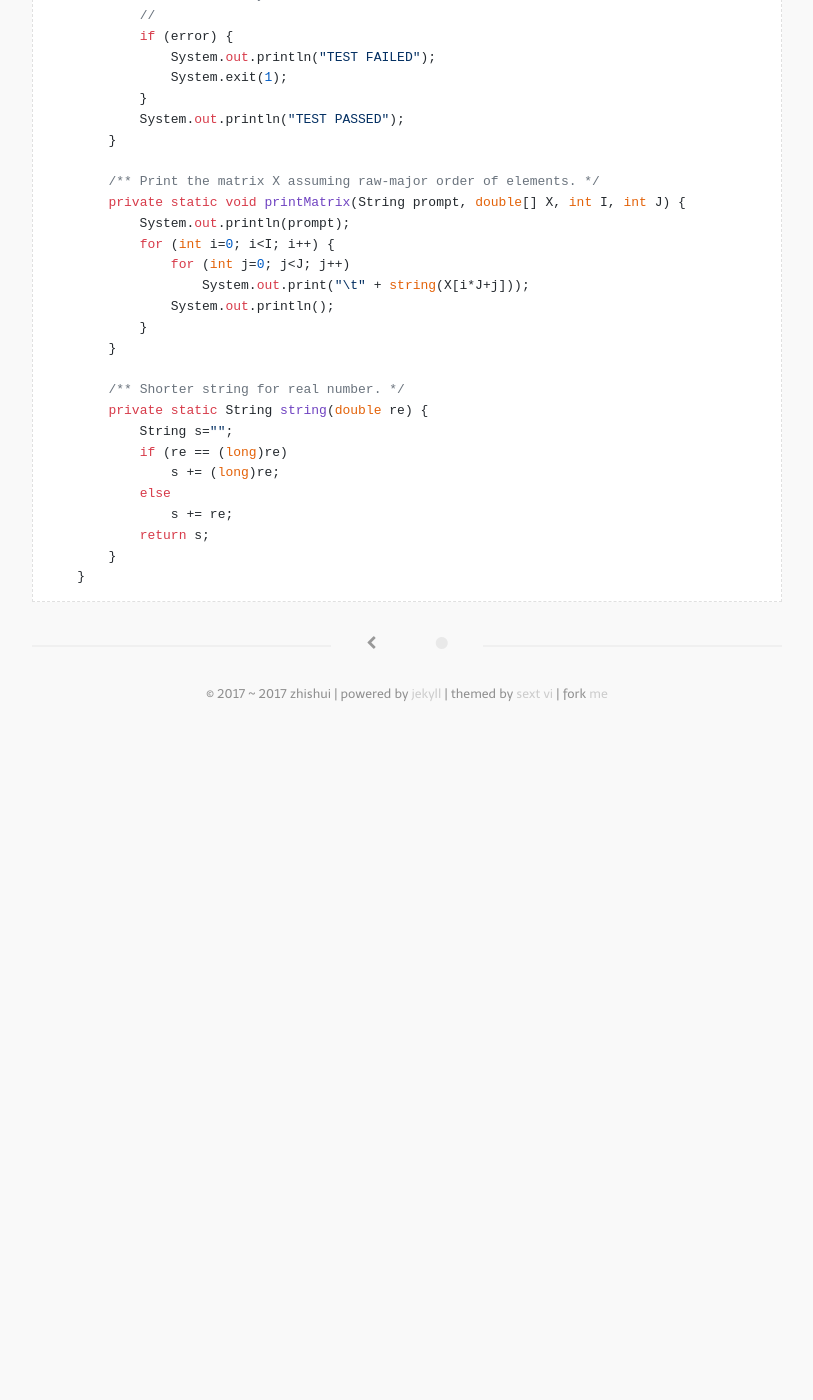
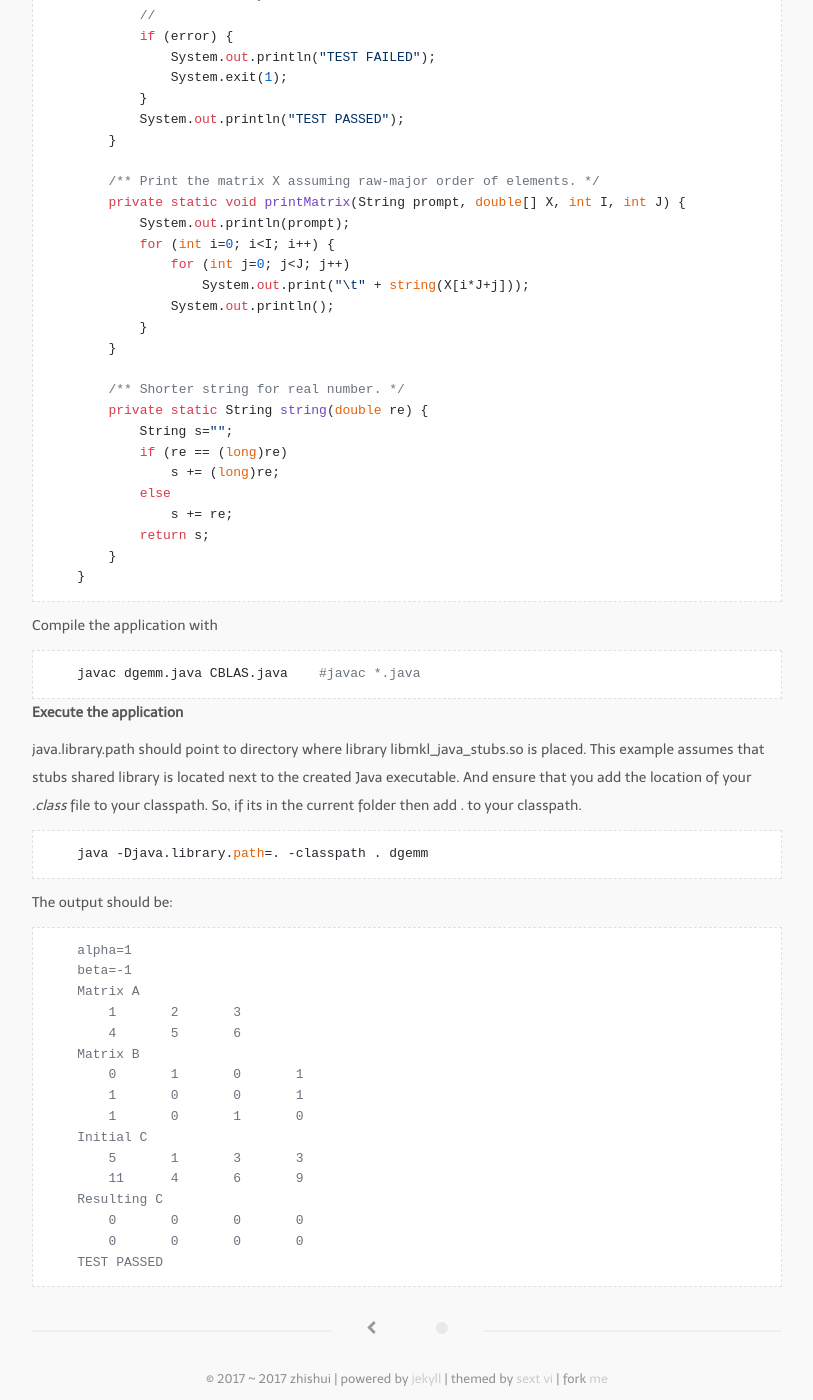
Before and after one commit to bizhishui/bizhishui.github.io, a Jekyll site: the page built from _posts/2017-03-09-Java-MKL-Example.md, in a window 1280 px wide and 1400 px high, scrolled down 3195 px. Shown: the whole window, without its empty margins (233-1046 px from the left). Built offline with Jekyll 4.4.1, drawn with Linux system fonts in a browser that asks for light colours; nearby versions of some CDN libraries; some web fonts are replaced; a script that is not in the unit is left out; before the commit the page ends 3910 px from its top, so only the background shows below that.

Commit message:
keeps on

````diff
--- a/_posts/2017-03-09-Java-MKL-Example.md
+++ b/_posts/2017-03-09-Java-MKL-Example.md
@@ -39,7 +39,7 @@ But make sure to use the following commands to set the PATH related varibales.
 This section is mainly adapted from [Intel Developer Zone](https://software.intel.com/en-us/articles/performance-tools-for-software-developers-how-do-i-use-intel-mkl-with-java).
 Intel® MKL C functions can be accessed from Java through Java Native Interface (JNI). The following example shows how to call cblas_dgemm from java on Linux.
 
-##### 1. Create a java file with cblas dgemm description (CBLAS.java)
+#### 1. Create a java file with cblas dgemm description (CBLAS.java)
 {:.no_toc}
 
 ```
@@ -75,7 +75,7 @@ Compile the CBLAS.java using the java compiler as below:
     javac CBLAS.java
 ```
 
-##### 2. Generate headers files from the java class file which was created in the previous step
+#### 2. Generate headers files from the java class file which was created in the previous step
 {:.no_toc}
 These headers should be used in C file in the next step. You donot need edit the generated header file *CBLAS.h*.
 
@@ -83,7 +83,7 @@ These headers should be used in C file in the next step. You donot need edit the
     javah -classpath . CBLAS      #javah -classpath path_to_jars_or_classes com.my.package.MyClass
 ```
 
-##### 3. Use definition of Java_CBLAS_dgemm in header CBLAS.h that was generated in step 2 to write C file CBLAS.c
+#### 3. Use definition of Java_CBLAS_dgemm in header CBLAS.h that was generated in step 2 to write C file CBLAS.c
 {:.no_toc}
 Definition of function Java_CBLAS_dgemm should be used in wrapper for MKL. Create C file CBLAS.c
 
@@ -117,7 +117,7 @@ This file should be compiled to create native library *libmkl_java_stubs.so* (Lo
     icc -shared -fPIC -o libmkl_java_stubs.so CBLAS.c -I. -I$MKLPATH/include -I/home/jinming/usr/include -Wl,--start-group $MKLPATH/lib/intel64/libmkl_intel_lp64.a $MKLPATH/lib/intel64/libmkl_intel_thread.a $MKLPATH/lib/intel64/libmkl_core.a -Wl,--end-group -qopenmp -lpthread -lm -ldl
 ```
 
-##### 4. Create main dgemm.java
+#### 4. Create main dgemm.java
 {:.no_toc}
 
 ```
@@ -197,3 +197,39 @@ This file should be compiled to create native library *libmkl_java_stubs.so* (Lo
         }
     }
 ```
+
+Compile the application with
+
+```
+    javac dgemm.java CBLAS.java    #javac *.java
+```
+
+#### Execute the application
+{:.no_toc}
+java.library.path should point to directory where library libmkl_java_stubs.so is placed. This example assumes that stubs shared library is located next to the created Java executable.
+And ensure that you add the location of your *.class* file to your classpath. So, if its in the current folder then add . to your classpath.
+
+```
+    java -Djava.library.path=. -classpath . dgemm
+```
+
+The output should be:
+
+```
+    alpha=1
+    beta=-1
+    Matrix A
+    	1	2	3
+    	4	5	6
+    Matrix B
+    	0	1	0	1
+    	1	0	0	1
+    	1	0	1	0
+    Initial C
+    	5	1	3	3
+    	11	4	6	9
+    Resulting C
+    	0	0	0	0
+    	0	0	0	0
+    TEST PASSED
+```
````
